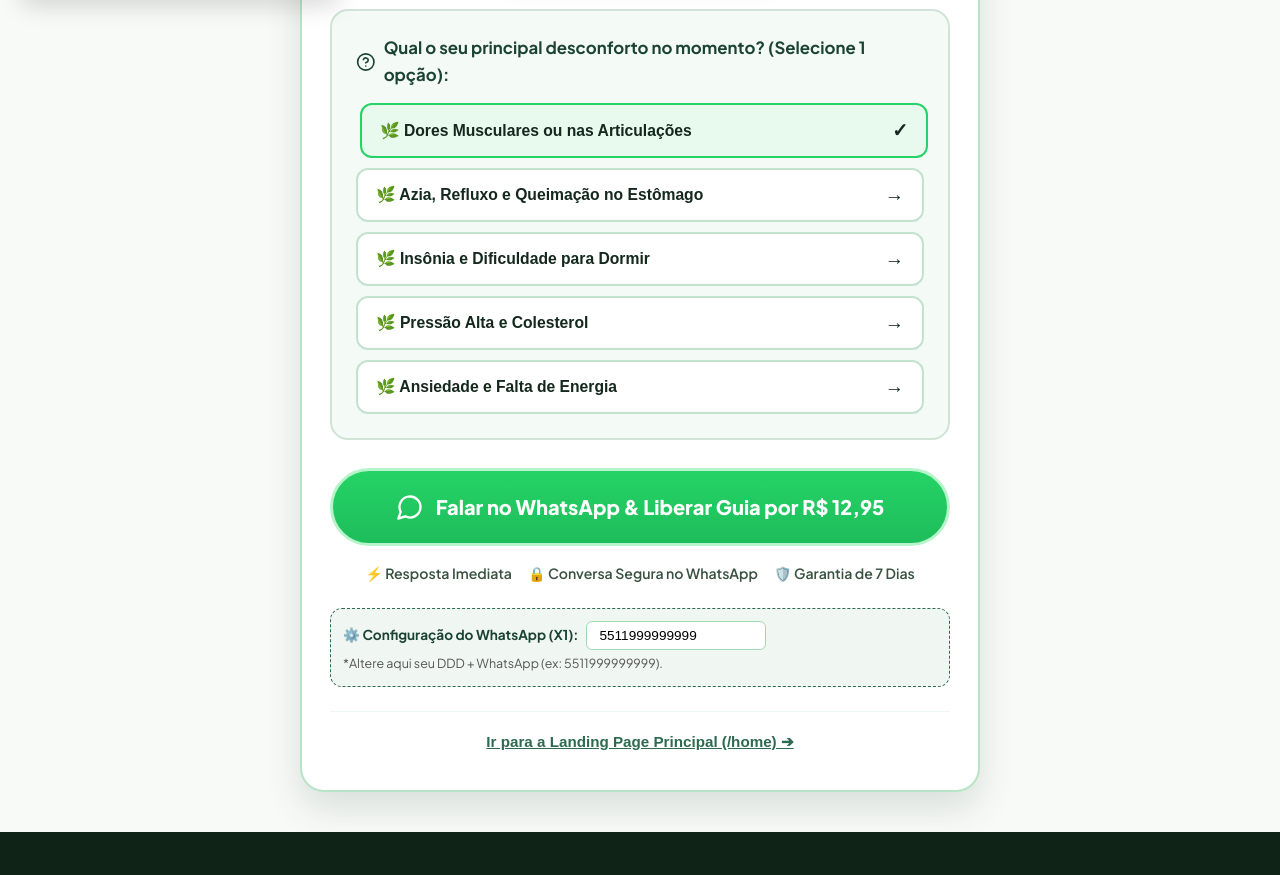
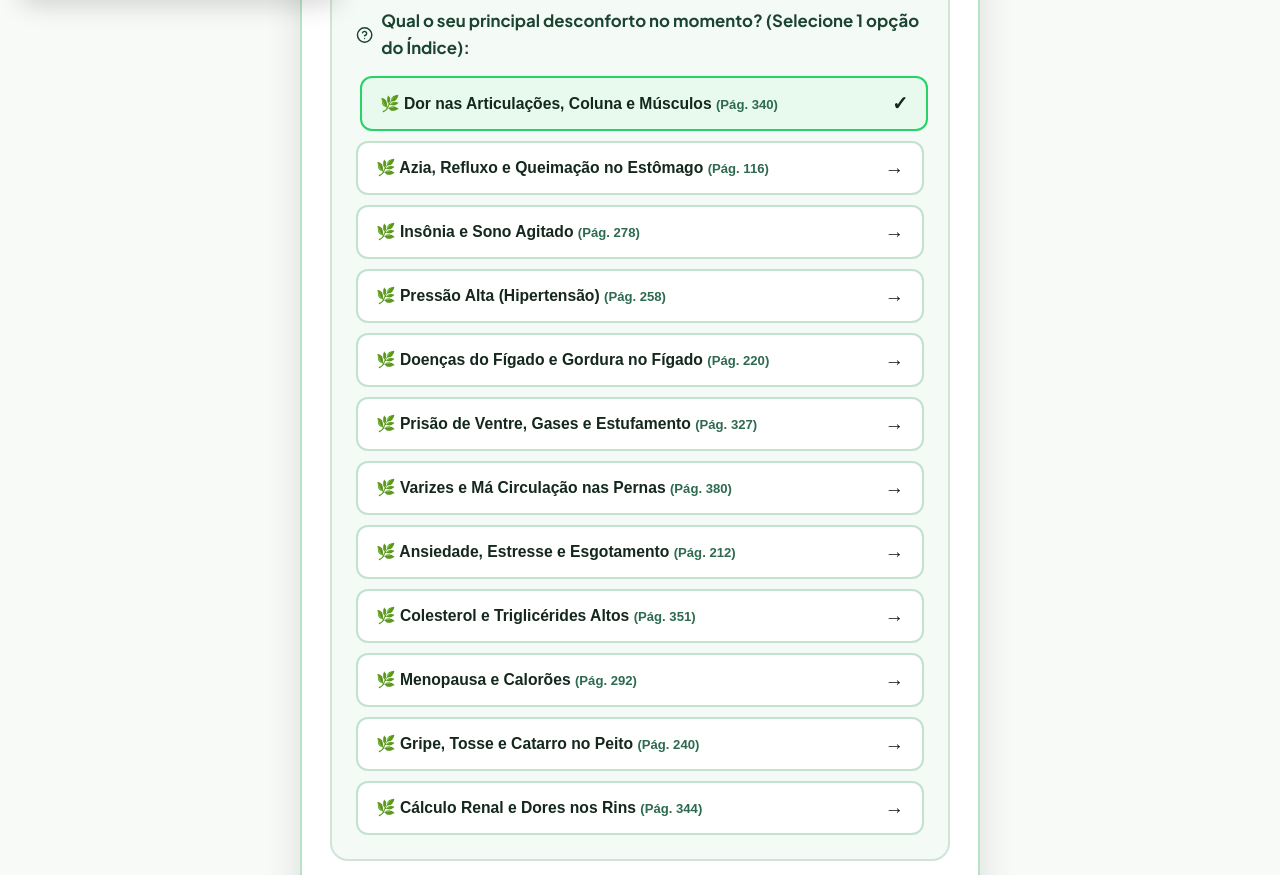
Before and after one commit to staffcontatopessoalstaff-pixel/medicina-alternativa-, a React (Vite) app: page /#/presell in a window 1280 px wide. Shown: the part 712-1587 px from the top of the page. Built offline with nearby package versions, Linux system fonts and the light colour scheme.

Commit message:
feat: adicionar opcoes completas baseadas no indice oficial do livro (paginas e enfermidades)

```diff
--- a/src/App.tsx
+++ b/src/App.tsx
@@ -21,19 +21,27 @@ import {
 interface Remedy {
   letter: string;
   symptom: string;
+  page: number;
   ingredient: string;
   preview: string;
 }
 
 const remediesData: Remedy[] = [
-  { letter: 'A', symptom: 'Azia e Refluxo Gastroesofágico', ingredient: 'Chá de Espinheira-Santa & Suco de Batata Doce', preview: 'Alívio imediato da queimação estomacal sem precisar de antiácidos químicos.' },
-  { letter: 'A', symptom: 'Ansiedade e Estresse', ingredient: 'Infusão Concentrada de Mulungu & Maracujá', preview: 'Acalma o sistema nervoso central de forma suave, reduzindo os batimentos acelerados.' },
-  { letter: 'C', symptom: 'Colesterol Alto & Circulação', ingredient: 'Alho Roxo Macerado com Limão e Azeite', preview: 'Ajuda a desobstruir artérias e regular as taxas sanguíneas naturalmente.' },
-  { letter: 'D', symptom: 'Dores Musculares e nas Articulações', ingredient: 'Compressa Tópica de Canela-de-Velho & Arnica', preview: 'Reduz a inflamação nas juntas, joelhos e coluna em poucos dias de uso contínuo.' },
-  { letter: 'D', symptom: 'Dor de Cabeça e Enxaqueca', ingredient: 'Óleo Essencial de Hortelã-Pimenta na Têmpora', preview: 'Descongestiona os vasos sanguíneos aliviando a pressão cefálica rapidamente.' },
-  { letter: 'I', symptom: 'Insônia e Sono Agitado', ingredient: 'Chá de Camomila com Valeriana e Mel Pure', preview: 'Induz ao sono profundo e restaurador sem causar dependência ou sonolência ao acordar.' },
-  { letter: 'P', symptom: 'Pressão Alta / Hipertensão', ingredient: 'Água de Chuchu com Folha de Oliveira', preview: 'Potente vaso-dilatador natural para manter a pressão sob controle.' },
-  { letter: 'R', symptom: 'Rinite e Congestão Nasal', ingredient: 'Vaporização de Eucalipto e Sal Marinho', preview: 'Desentupa as vias aéreas de forma higiênica e sem corticoides.' }
+  { letter: 'A', symptom: 'Azia, Refluxo & Queimação no Estômago', page: 116, ingredient: 'Chá de Espinheira-Santa & Suco de Batata Doce', preview: 'Alívio imediato da queimação estomacal sem precisar de antiácidos químicos.' },
+  { letter: 'A', symptom: 'Ansiedade, Estresse & Esgotamento Nervoso', page: 212, ingredient: 'Infusão Concentrada de Mulungu & Maracujá', preview: 'Acalma o sistema nervoso central de forma suave, reduzindo a tensão e palpitação.' },
+  { letter: 'A', symptom: 'Articulações, Juntas & Dores Musculares', page: 340, ingredient: 'Compressa Tópica de Canela-de-Velho & Arnica', preview: 'Desinflama as articulações, joelhos e coluna em poucos dias de uso contínuo.' },
+  { letter: 'C', symptom: 'Colesterol Alto, Triglicérides & Artérias', page: 351, ingredient: 'Alho Roxo Macerado com Limão e Azeite', preview: 'Ajuda a desobstruir artérias e regular as taxas sanguíneas naturalmente.' },
+  { letter: 'C', symptom: 'Cólicas Intestinais & Prisão de Ventre', page: 327, ingredient: 'Chá de Ameixa Preta com Semente de Linhaça', preview: 'Estimula o trânsito intestinal sem causar dores abdominais ou diarreia.' },
+  { letter: 'D', symptom: 'Dores nas Costas, Coluna e Peito', page: 325, ingredient: 'Cataplasma de Argila Verde com Sucupira', preview: 'Alivia dores lombares e rigidez muscular rapidamente.' },
+  { letter: 'D', symptom: 'Dor de Cabeça e Enxaqueca Crônica', page: 196, ingredient: 'Óleo Essencial de Hortelã-Pimenta na Têmpora', preview: 'Descongestiona os vasos sanguíneos aliviando a pressão cefálica.' },
+  { letter: 'F', symptom: 'Fígado Gorduroso & Doenças do Fígado', page: 220, ingredient: 'Chá de Alcachofra com Boldo-do-Chile', preview: 'Regenera as células hepáticas e limpa o acúmulo de gordura no fígado.' },
+  { letter: 'G', symptom: 'Gases Intestinais & Flatulência', page: 228, ingredient: 'Infusão de Erva-Doce, Anis Estrelado e Carqueja', preview: 'Elimina o estufamento abdominal e os gases dolorosos imediatamente.' },
+  { letter: 'G', symptom: 'Gripe, Tosse & Catarro na Garganta', page: 240, ingredient: 'Xarope Caseiro de Agrião, Mel e Própolis', preview: 'Expulsa o catarro retido nos pulmões e fortalece a imunidade.' },
+  { letter: 'H', symptom: 'Hipertensão Arterial (Pressão Alta)', page: 258, ingredient: 'Água de Chuchu com Folha de Oliveira e Alho', preview: 'Potente vaso-dilatador natural para manter a pressão sob controle.' },
+  { letter: 'I', symptom: 'Insônia & Sono Agitado', page: 278, ingredient: 'Chá de Camomila com Valeriana e Passiflora', preview: 'Induz ao sono profundo e restaurador sem causar dependência.' },
+  { letter: 'M', symptom: 'Menopausa & Distúrbios Hormonais', page: 292, ingredient: 'Extrato Natural de Amora Preta & Sálvia', preview: 'Reduz os calorões, suores noturnos e oscilações de humor na menopausa.' },
+  { letter: 'R', symptom: 'Rins, Cálculos Renais & Infecção Urinária', page: 344, ingredient: 'Chá de Quebra-Pedra com Cabelo de Milho', preview: 'Auxilia na dissolução de pedras nos rins e limpa o trato urinário.' },
+  { letter: 'V', symptom: 'Varizes & Má Circulação nas Pernas', page: 380, ingredient: 'Banho de Assento com Castanha-da-Índia', preview: 'Alivia o inchaço, sensação de peso e dores nas pernas cansadas.' }
 ];
 
 // Header Navigation Bar Component
@@ -59,11 +67,28 @@ function NavigationHeader({ largeFont, setLargeFont }: { largeFont: boolean; set
 function PresellPage() {
   const navigate = useNavigate();
   const [whatsappNumber, setWhatsappNumber] = useState('5511999999999');
-  const [selectedSymptom, setSelectedSymptom] = useState<string>('Dores Musculares ou nas Articulações');
+  const [selectedSymptom, setSelectedSymptom] = useState<string>('Dor nas Articulações, Coluna e Músculos');
+
+  const quizOptions = [
+    { label: 'Dor nas Articulações, Coluna e Músculos', page: 340 },
+    { label: 'Azia, Refluxo e Queimação no Estômago', page: 116 },
+    { label: 'Insônia e Sono Agitado', page: 278 },
+    { label: 'Pressão Alta (Hipertensão)', page: 258 },
+    { label: 'Doenças do Fígado e Gordura no Fígado', page: 220 },
+    { label: 'Prisão de Ventre, Gases e Estufamento', page: 327 },
+    { label: 'Varizes e Má Circulação nas Pernas', page: 380 },
+    { label: 'Ansiedade, Estresse e Esgotamento', page: 212 },
+    { label: 'Colesterol e Triglicérides Altos', page: 351 },
+    { label: 'Menopausa e Calorões', page: 292 },
+    { label: 'Gripe, Tosse e Catarro no Peito', page: 240 },
+    { label: 'Cálculo Renal e Dores nos Rins', page: 344 }
+  ];
 
   const generateWhatsappLink = () => {
+    const selectedObj = quizOptions.find(o => o.label === selectedSymptom);
+    const pageText = selectedObj ? ` (Seção no Livro: Pág. ${selectedObj.page})` : '';
     const message = encodeURIComponent(
-      `Olá! Vi o vídeo no TikTok sobre o Guia de Medicina Alternativa de A a Z por R$ 12,95.\nMeu foco principal é: ${selectedSymptom}.\nGostaria de receber a recomendação e a oferta no WhatsApp!`
+      `Olá! Vi o vídeo no TikTok sobre o Guia de Medicina Alternativa de A a Z por R$ 12,95.\nMeu foco principal é: ${selectedSymptom}${pageText}.\nGostaria de receber a recomendação e a oferta no WhatsApp!`
     );
     return `https://wa.me/${whatsappNumber}?text=${message}`;
   };
@@ -87,11 +112,11 @@ function PresellPage() {
 
         {/* Presell Headline */}
         <h1 className="presell-title">
-          Você sofre com <span>Azia, Insônia, Dores no Corpo</span> ou Pressão Alta no Dia a Dia?
+          Você sofre com <span>Dores no Corpo, Azia, Insônia</span> ou Pressão Alta no Dia a Dia?
         </h1>
 
         <p className="presell-description">
-          Descubra como tratar os principais desconfortos da idade com ingredientes simples que você já tem em casa, <strong>com o Guia Completo de A a Z por apenas R$ 12,95</strong>.
+          Consulte o <strong>Índice Oficial de A a Z</strong> e descubra receitas naturais testadas para mais de 120 desconfortos da idade, <strong>por apenas R$ 12,95</strong>.
         </p>
 
         {/* Product Mockup Preview */}
@@ -103,27 +128,21 @@ function PresellPage() {
           />
         </div>
 
-        {/* Interactive 1-click Quiz */}
+        {/* Interactive 1-click Quiz based on REAL BOOK INDEX */}
         <div className="presell-quiz-box">
           <div className="quiz-question-title">
             <HelpCircle size={20} />
-            Qual o seu principal desconforto no momento? (Selecione 1 opção):
+            Qual o seu principal desconforto no momento? (Selecione 1 opção do Índice):
           </div>
           <div className="quiz-options">
-            {[
-              'Dores Musculares ou nas Articulações',
-              'Azia, Refluxo e Queimação no Estômago',
-              'Insônia e Dificuldade para Dormir',
-              'Pressão Alta e Colesterol',
-              'Ansiedade e Falta de Energia'
-            ].map((symptom) => (
+            {quizOptions.map((opt) => (
               <button
-                key={symptom}
-                className={`quiz-option-btn ${selectedSymptom === symptom ? 'selected' : ''}`}
-                onClick={() => setSelectedSymptom(symptom)}
+                key={opt.label}
+                className={`quiz-option-btn ${selectedSymptom === opt.label ? 'selected' : ''}`}
+                onClick={() => setSelectedSymptom(opt.label)}
               >
-                <span>🌿 {symptom}</span>
-                <span style={{ fontSize: '1.2rem' }}>{selectedSymptom === symptom ? '✓' : '→'}</span>
+                <span>🌿 {opt.label} <small style={{ color: '#2d6a4f', fontSize: '0.82rem' }}>(Pág. {opt.page})</small></span>
+                <span style={{ fontSize: '1.2rem' }}>{selectedSymptom === opt.label ? '✓' : '→'}</span>
               </button>
             ))}
           </div>
@@ -197,7 +216,7 @@ function HomePage() {
     return matchesSearch && matchesLetter;
   });
 
-  const alphabet = ['TODOS', 'A', 'C', 'D', 'I', 'P', 'R'];
+  const alphabet = ['TODOS', 'A', 'C', 'D', 'F', 'G', 'H', 'I', 'M', 'R', 'V'];
 
   const toggleFaq = (index: number) => {
     setOpenFaq(openFaq === index ? null : index);
@@ -388,7 +407,7 @@ function HomePage() {
               <input
                 type="text"
                 className="search-input"
-                placeholder="Ex: Azia, Insônia, Dor de Cabeça, Colesterol..."
+                placeholder="Ex: Azia, Fígado, Insônia, Dor nas Costas, Colesterol..."
                 value={searchTerm}
                 onChange={(e) => setSearchTerm(e.target.value)}
               />
@@ -413,9 +432,12 @@ function HomePage() {
           <div className="remedy-cards-grid">
             {filteredRemedies.map((remedy, idx) => (
               <div key={idx} className="remedy-card">
-                <span className="remedy-badge">LETRA {remedy.letter}</span>
+                <div style={{ display: 'flex', justifyContent: 'space-between', alignItems: 'center', marginBottom: '8px' }}>
+                  <span className="remedy-badge">LETRA {remedy.letter}</span>
+                  <span style={{ fontSize: '0.8rem', color: '#2d6a4f', fontWeight: 700, background: '#eef7f2', padding: '2px 8px', borderRadius: '8px' }}>Pág. {remedy.page}</span>
+                </div>
                 <h3 className="remedy-title">{remedy.symptom}</h3>
-                <div className="remedy-ingredient">🌿 Base: {remedy.ingredient}</div>
+                <div className="remedy-ingredient">🌿 Receita: {remedy.ingredient}</div>
                 <p className="remedy-desc">{remedy.preview}</p>
               </div>
             ))}
@@ -658,7 +680,7 @@ export default function App() {
             <p style={{ fontWeight: 700, fontSize: '1.1rem', color: '#ffffff', marginBottom: '8px' }}>
               🌿 Medicina Alternativa de A a Z
             </p>
-            <p>Seu guia natural de saúde, bem-estar e autonomia para do dia a dia.</p>
+            <p>Seu guia natural de saúde, bem-estar e autonomia para o dia a dia.</p>
             <p style={{ fontSize: '0.8rem', opacity: 0.7, marginTop: '16px' }}>
               Aviso Legal: As informações contidas neste guia têm caráter educativo e informativo sobre terapias naturais e remédios caseiros tradicionais. Elas não substituem o diagnóstico ou acompanhamento médico profissional.
             </p>
```
